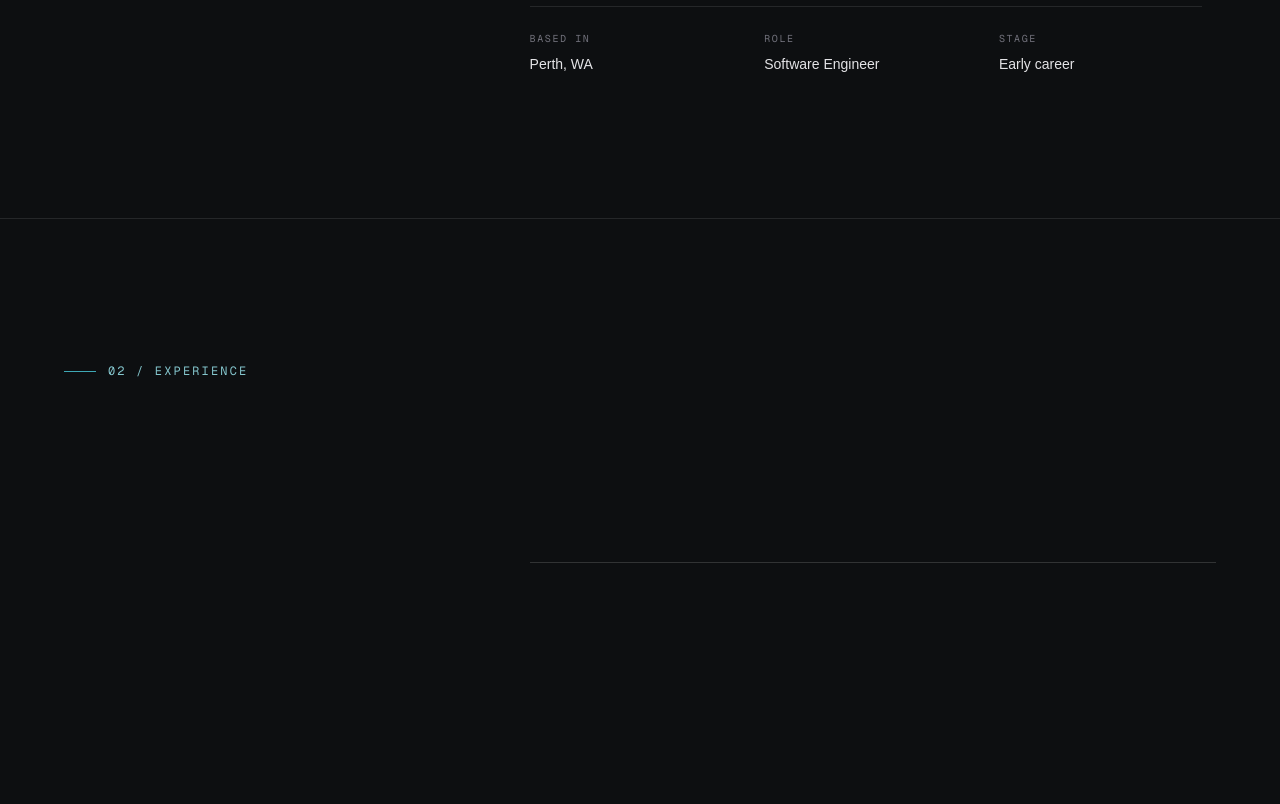
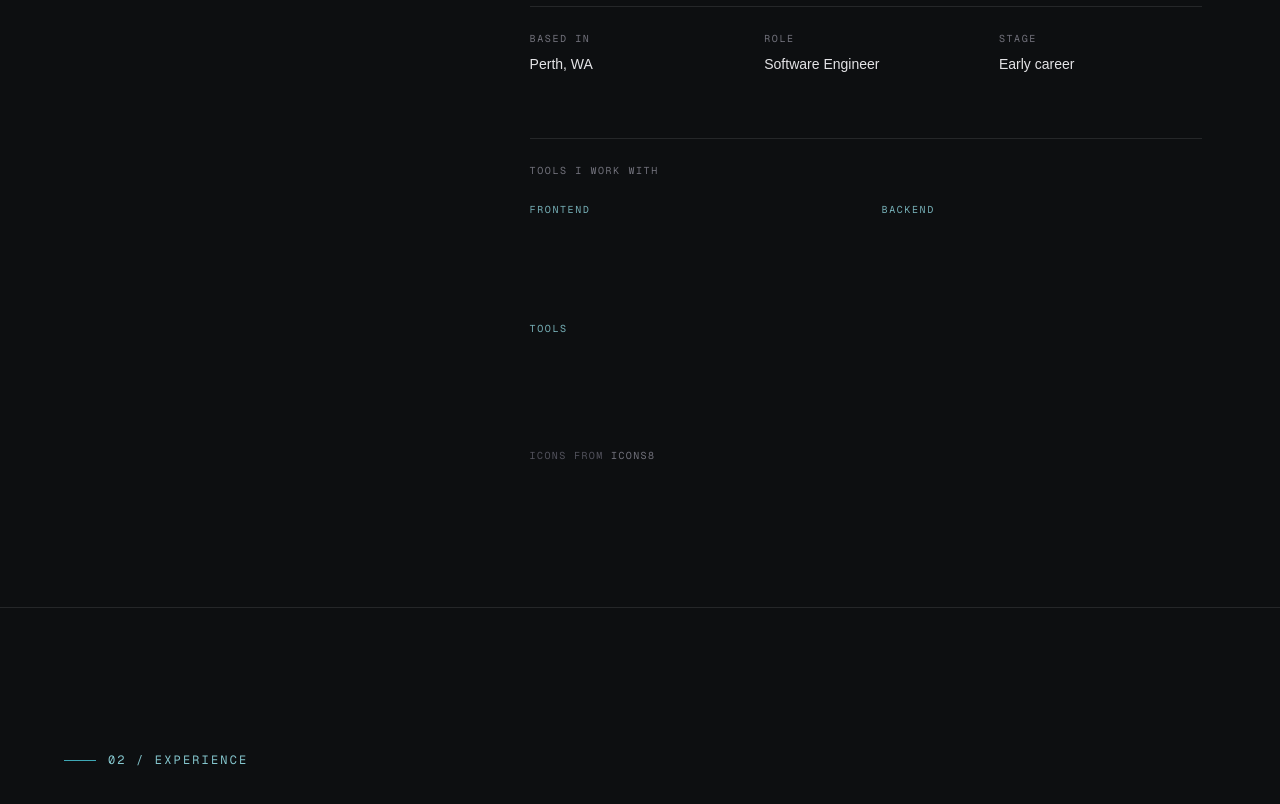
Before and after one commit to Fozzyack/portfolio, a Next.js app: page / in a window 1280 px wide. Shown: the part 1280-2084 px from the top of the page. Built offline with nearby package versions, Linux system fonts and the light colour scheme.

Commit message:
adds tools section to about section

```diff
--- a/components/AboutSection.tsx
+++ b/components/AboutSection.tsx
@@ -14,12 +14,83 @@ const details = [
     ["Stage", "Early career"],
 ];
 
+const techStack = [
+    {
+        label: "Frontend",
+        technologies: [
+            {
+                name: "React",
+                icon: "https://img.icons8.com/color/48/react-native.png",
+            },
+            {
+                name: "TypeScript",
+                icon: "https://img.icons8.com/color/48/typescript.png",
+            },
+            {
+                name: "Next.js",
+                icon: "https://img.icons8.com/color/48/nextjs.png",
+            },
+            {
+                name: "Tailwind CSS",
+                icon: "https://img.icons8.com/color/48/tailwind_css.png",
+            },
+        ],
+    },
+    {
+        label: "Backend",
+        technologies: [
+            {
+                name: "Go",
+                icon: "https://img.icons8.com/color/48/golang.png",
+            },
+            {
+                name: "Python",
+                icon: "https://img.icons8.com/color/48/python.png",
+            },
+            {
+                name: "C#",
+                icon: "https://img.icons8.com/nolan/64/c-sharp-logo.png",
+            },
+            {
+                name: ".NET",
+                icon: "https://img.icons8.com/color/48/net-framework.png",
+            },
+        ],
+    },
+    {
+        label: "Tools",
+        technologies: [
+            {
+                name: "PostgreSQL",
+                icon: "https://img.icons8.com/color/48/postgreesql.png",
+            },
+            {
+                name: "Git",
+                icon: "https://img.icons8.com/color/48/git.png",
+            },
+            {
+                name: "Docker",
+                icon: "https://img.icons8.com/color/48/docker.png",
+            },
+            {
+                name: "Linux",
+                icon: "https://img.icons8.com/color/48/linux.png",
+            },
+            {
+                name: "Vim",
+                icon: "https://img.icons8.com/external-tal-revivo-color-tal-revivo/24/external-vim-a-highly-configurable-text-editor-for-efficiently-creating-and-changing-any-kind-of-text-logo-color-tal-revivo.png",
+            },
+        ],
+    },
+];
+
 export default function AboutSection() {
     const root = useRef<HTMLElement>(null);
 
     useGSAP(
         () => {
             const heading = SplitText.create(".heading", { type: "words" });
+            const iconBadges = gsap.utils.toArray(".icon-badge")
 
             gsap.from(heading.words, {
                 opacity: 0,
@@ -31,6 +102,17 @@ export default function AboutSection() {
                     toggleActions: "play none none reverse",
                 },
             });
+            gsap.from(iconBadges, {
+                opacity: 0,
+                y: 30,
+                stagger: 0.08,
+                scrollTrigger: {
+                    trigger: root.current,
+                    start: "center center",
+                    toggleActions: "play none none reverse",
+                    markers: true
+                }
+            })
         },
         { scope: root },
     );
@@ -79,6 +161,47 @@ export default function AboutSection() {
                             </div>
                         ))}
                     </dl>
+
+                    <div className="mt-16 max-w-2xl border-t border-white/10 pt-6">
+                        <p className="font-mono text-[10px] uppercase tracking-[0.16em] text-zinc-500">
+                            Tools I work with
+                        </p>
+                        <dl className="mt-6 grid gap-5 sm:grid-cols-2 sm:gap-x-8 sm:gap-y-6">
+                            {techStack.map(({ label, technologies }) => (
+                                <div key={label}>
+                                    <dt className="font-mono text-[10px] uppercase tracking-[0.16em] text-cyan-200/70">
+                                        {label}
+                                    </dt>
+                                    <dd className="mt-3 flex flex-wrap gap-2">
+                                        {technologies.map(({ name, icon }) => (
+                                            <span
+                                                className="icon-badge inline-flex items-center gap-2 rounded-full border border-white/10 bg-white/[0.03] px-2.5 py-1.5 text-xs text-zinc-300"
+                                                key={name}
+                                            >
+                                                <img
+                                                    alt=""
+                                                    className="h-4 w-4 object-contain"
+                                                    src={icon}
+                                                />
+                                                {name}
+                                            </span>
+                                        ))}
+                                    </dd>
+                                </div>
+                            ))}
+                        </dl>
+                        <p className="mt-8 font-mono text-[10px] uppercase tracking-[0.14em] text-zinc-600">
+                            Icons from{" "}
+                            <a
+                                className="text-zinc-500 transition-colors hover:text-cyan-200"
+                                href="https://icons8.com"
+                                target="_blank"
+                                rel="noreferrer"
+                            >
+                                Icons8
+                            </a>
+                        </p>
+                    </div>
                 </div>
             </div>
         </section>
```
